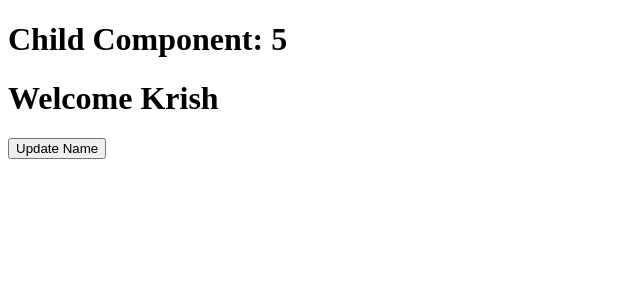
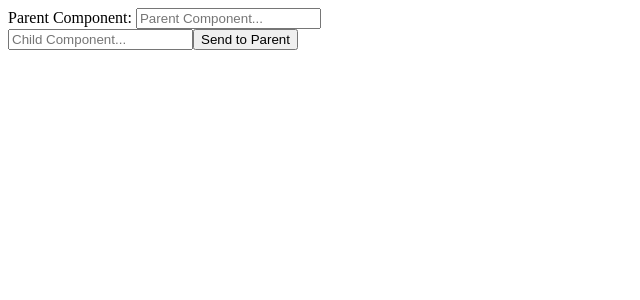
Before and after one commit to githubscientist/fsd57wde, a React (Vite) app: page / in a window 1280 px wide. Shown: the top 300 px of the page, without its empty margins (0-640 px from the left). Built offline with nearby package versions, Linux system fonts and the light colour scheme.

Commit message:
uncontrolled component --getting data from a form

```diff
--- a/src/App.jsx
+++ b/src/App.jsx
@@ -2,9 +2,14 @@ import Child from "./components/Child";
 
 const App = () => {
 
-
   return (
     <div>
+      <label htmlFor="parentInput">Parent Component: </label>
+      <input
+        type='text'
+        placeholder='Parent Component...'
+        id="parentInput"
+      />
       <Child />
     </div>
   )
--- a/src/components/Child.jsx
+++ b/src/components/Child.jsx
@@ -1,18 +1,24 @@
-import { useState } from "react";
-import Header from "./Header";
-
 const Child = () => {
 
-  const [name, setName] = useState("");
+  const handleClick = (e) => {
+    // get the data from the input field
+    // const childInput = document.querySelector('input[name="childInput"]').value;
+    e.preventDefault();
 
-  const updateName = (value) => {
-    setName(value);
+    // console.log(e.target.form.elements[0].value);
+    console.log(e.target.form.elements.childInput.value);
   }
 
   return (
     <div>
-      <h1>Child Component: { name.length }</h1>
-      <Header updateName={ updateName } />
+      <form>
+        <input
+          type="text"
+          placeholder="Child Component..."
+          name="childInput"
+        />
+        <button onClick={handleClick}>Send to Parent</button>
+      </form>
     </div>
   )
 }
--- a/src/components/Header.jsx
+++ /dev/null
@@ -1,22 +0,0 @@
-import { useEffect, useState } from "react";
-
-const Header = ({ updateName }) => {
-
-    const [name, setName] = useState("Krish");
-
-    useEffect(() => {
-        updateName(name);
-    }, []);
-
-  return (
-      <div>
-          <h1>Welcome {name}</h1>
-          <button onClick={() => {
-              setName('Sathish');
-              updateName('Sathish');
-           }}>Update Name</button>
-    </div>
-  )
-}
-
-export default Header;
```
